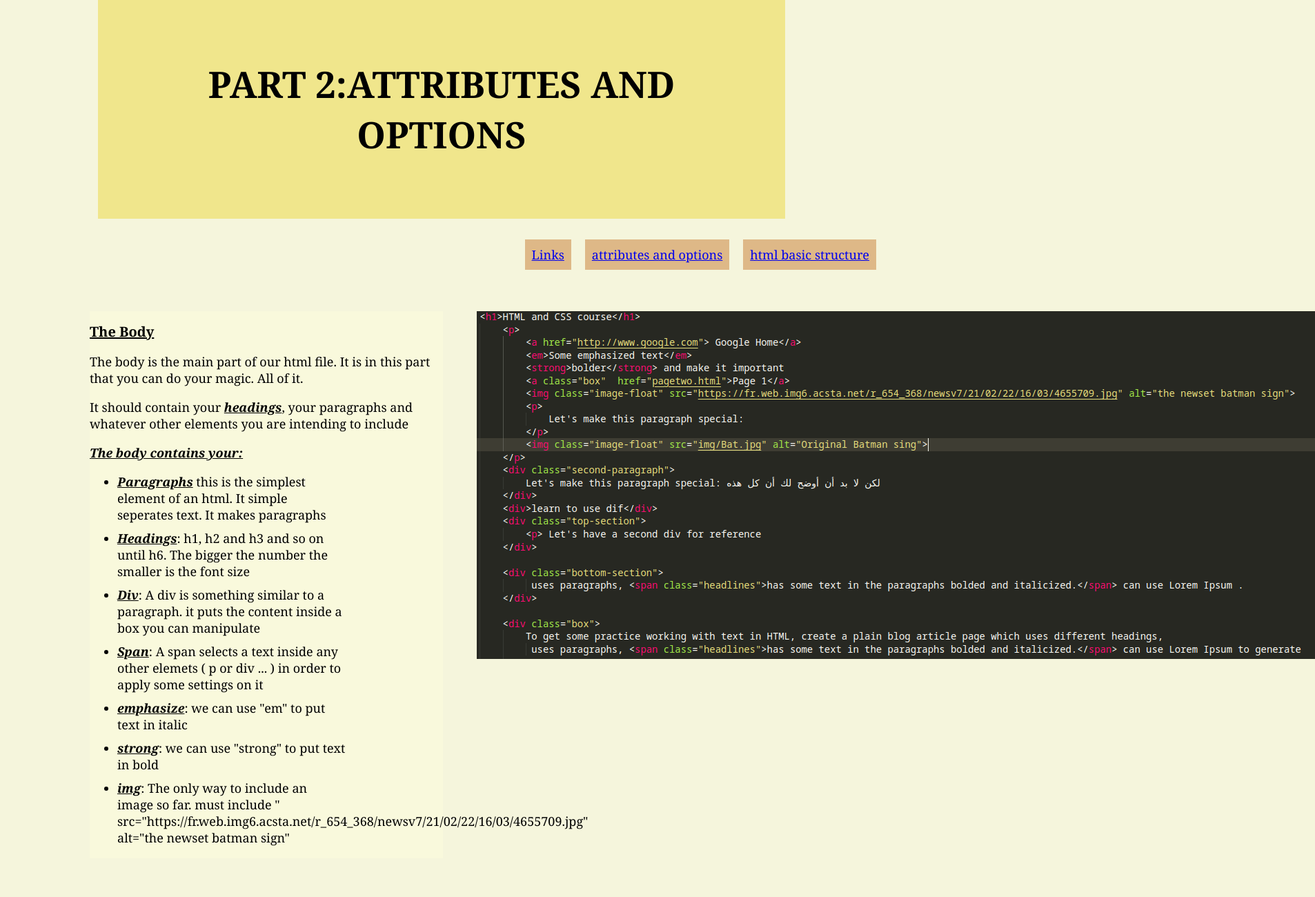
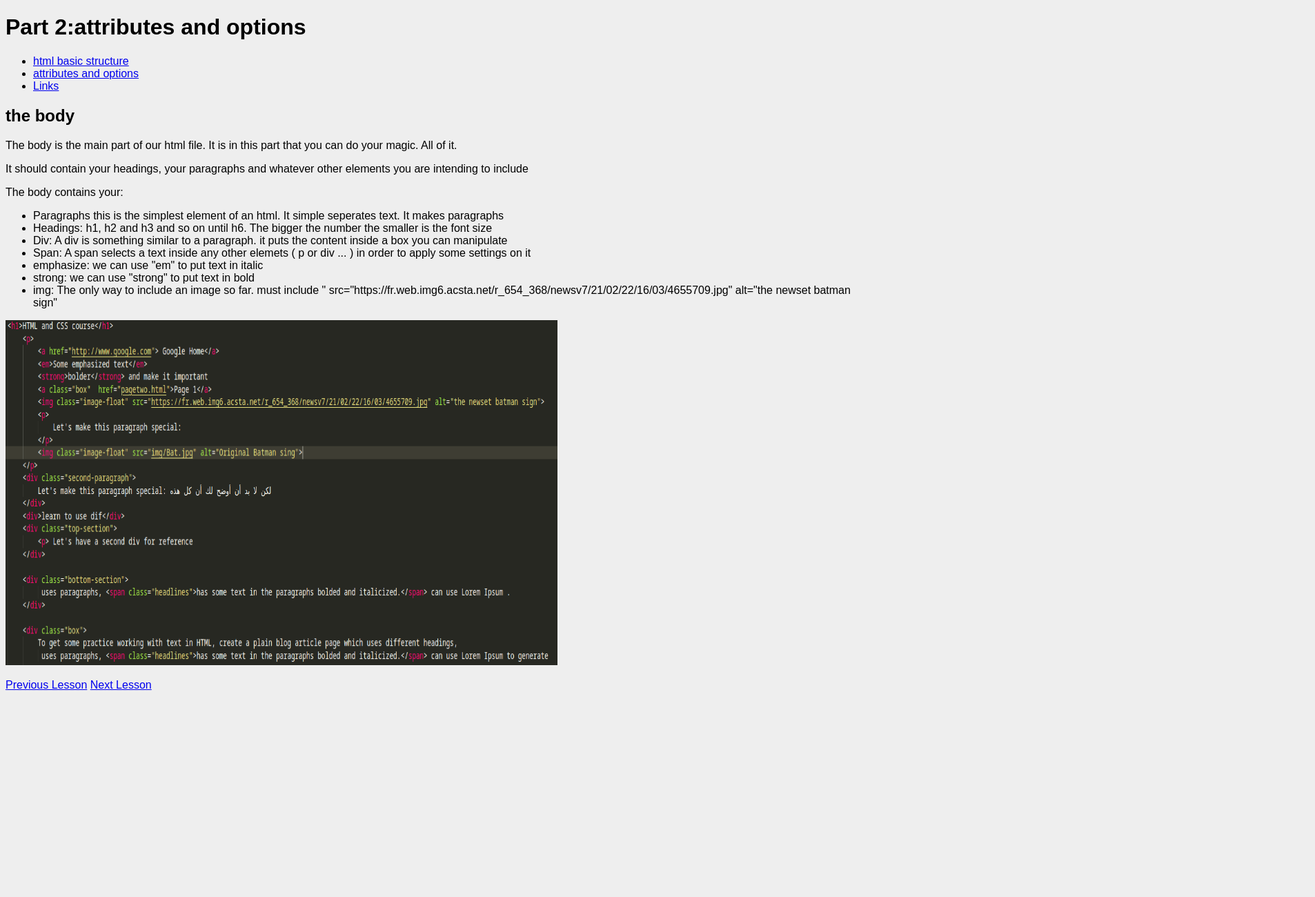
Before and after one commit to Ninja-Jutsu/git_test, a plain HTML site: page odin-links-and-images/pages/page-two.html in a window 1280 px wide. Shown: the top 1300 px of the page at 69% size, 1906 px wide, since content can reach past the window. After the commit the page ends 1018 px from the top, so only its background shows below. Drawn offline with Linux system fonts and the light colour scheme.

Commit message:
Add flex project to git

```diff
--- /dev/null
+++ b/flex-project/styles.css
@@ -0,0 +1,113 @@
+* {
+  margin: 0;
+  padding: 0;
+  box-sizing: border-box;
+}
+
+.menu-container {
+  display:flex;
+  justify-content: center;
+  color: #fff;
+  background-color: #5995DA;  /* Blue */
+  padding: 20px 0;
+}
+
+.menu {
+  width: 800px;
+  display: flex;
+  justify-content: space-between;
+}
+
+.links {
+  border: 1px solid #fff;  /* For debugging */
+  display: flex;
+  justify-content: flex-end;
+}
+
+.login {
+  margin-left: 20px;
+}
+
+/* .signup {
+  margin-left: auto;
+} */
+
+
+.header-container {
+  color: #5995DA;
+  background-color: #D6E9FE;
+  display: flex;
+  justify-content: center;
+
+}
+
+.header {
+  width: 900px;
+  height: 300px;
+  display: flex;
+  justify-content: space-between;
+  /* ... */
+  align-items: center;    /* Change this */
+}
+
+.photo-grid-container {
+  display: flex;
+  justify-content: center;
+}
+
+.photo-grid {
+  width: 900px;
+  display: flex;
+  /* ... */
+  justify-content: center;
+  /* ... */
+  flex-wrap: wrap;
+  /* ... */
+  flex-direction: row; /* <--- Really freaking cool! */
+  /* ... */
+  align-items: center;
+}
+
+.photo-grid-item {
+  border: 3px solid #fff;
+  width: 300px;
+  height: 300px;
+}
+
+.first-item{
+  order: 1;
+}
+
+.last-item {
+  order: -1;
+}
+
+.social,
+.subscribe{
+  align-self: flex-end;
+  margin-bottom: 20px;
+}
+
+.footer {
+  display: flex;
+  justify-content: space-between;
+}
+
+.footer-item {
+  border: 1px solid #fff;
+  background-color: #D6E9FE;
+  height: 200px;
+  flex: 1;
+}
+
+.footer-three {
+  flex: 3;
+}
+
+.footer-one,
+.footer-three {
+  background-color: #5995DA;
+  flex: initial;
+  /* Initial forces the boxes to keep their fixed margin */
+  width: 300px;
+}
--- a/hello_world.txt
+++ /dev/null
@@ -1,3 +0,0 @@
-Ismail is an ass
-Ismail is an idiot
-Hi, I dont understand
--- a/odin-links-and-images/css/styles.css
+++ b/odin-links-and-images/css/styles.css
@@ -1,101 +1,62 @@
 body {
-    font-family: Georgia;
-    font-size: large;
-    color: black;
-    background-color: beige;
-    margin: 0;
-    padding: 0;
+    background: #eee;
+    font-family: sans-serif;
   }
 
-header {
-    font-size: 0.7cm;
-    text-transform: uppercase;
-    background-color: khaki;
-    text-align: center;
-    padding: 50px;
-    width: 70%;
-    margin-left: auto;
-    margin-right: auto;
-    max-width: 1000px;
-    margin-bottom: 20px;
+  .card {
+    width: 400px;
+    background: #fff;
+    margin: 16px auto;
   }
 
-.paragraphs-style {
-    width: fit-content;
+  .title {
+    background: #e3f4ff;
   }
 
-.list-items-style {
-   width: 70%;
-}
-.headers-style {
-    font-size: 20px;
-    text-transform: capitalize;
-    text-decoration: underline;
-    width: 50%;
+  .content {
+    background: #e3f4ff;
   }
 
-.important-words {
-    font-style: italic;
-    font-weight: bolder;
-    text-decoration: underline;
+  .button-container {
+    background: #e3f4ff;
   }
 
-.container {
-width: 80%;
-margin: 0 auto;
-clear: both;
+  button {
+    background: white;
+    border: 1px solid #eee;
   }
 
-li {
-    margin-bottom: 10px;
+  /* SOLUTION */
+
+  /* disclaimer: duplicating the selectors here isn't best practice.
+  In your solution you probably put it right inside the existing selectors,
+  which _is_ the best practice.
+
+  We separated it out here to make it extra clear what has changed. */
+
+  .card {
+    padding: 8px;
   }
 
-section{
-    width: 50%;
-    float: left;
-    margin-left: 2px;
-    margin-top: 50px;
-    margin-bottom: 10px;
-    background-color: #f9f9dc;
+  .title {
+    margin-top: 0;
+    margin-bottom: 8px;
+    font-size: 16px;
+    padding: 8px;
   }
 
-aside {
-    width: 45%;
-    float: right;
-    margin-top: 50px;
+  .content {
+    margin-bottom: 8px;
+    padding: 16px 8px;
   }
 
-footer {
-    width: 100%;
-    float: left;
+  .button-container {
     text-align: center;
-    font-size: large;
-    font-weight: bold;
-    font-family: Verdana, Geneva, Tahoma, sans-serif;
-    margin-top: 100px
+    padding: 8px;
   }
 
-a:visited {
-    color: blueviolet;
+  button {
+    display: block;
+    margin: 0 auto;
+    padding: 8px 24px;
   }
-
-a:hover {
-    color: yellowgreen ;
-}
-
-a:active {
-    color: blue;
-}
-
-.link-button {
-    float: right;
-    padding: 10px;
-    background-color: burlywood;
-    margin: 10px;
-
-}
-
-.list-style {
-    list-style-position: outside;
-    list-style-type: none;
-}
--- a/odin-links-and-images/pages/page-two.html
+++ b/odin-links-and-images/pages/page-two.html
@@ -32,7 +32,7 @@
             </ul>
         </section>
         <aside>
-            <img src="../img/html-elements.png" alt="html example">
+            <img src="../img/html-elements.png" alt="html example" style="width:800px;height:500px;">
         </aside>
 
     </div>
```
Also changed, not shown: flex-project/index.html (added, +50 -0 lines), odin-links-and-images/index.html (+1 -1 lines), odin-links-and-images/pages/page-three.html (+6 -7 lines), flex-project/images/awesome-logo.svg (added), flex-project/images/five.svg (added), flex-project/images/four.svg (added), flex-project/images/one.svg (added), flex-project/images/social-icons.svg (added), flex-project/images/three.svg (added), flex-project/images/two.svg (added), odin-links-and-images/img/css-basic-syntax.jpg (added). Lines whose indentation alone changed are shown as unchanged.
